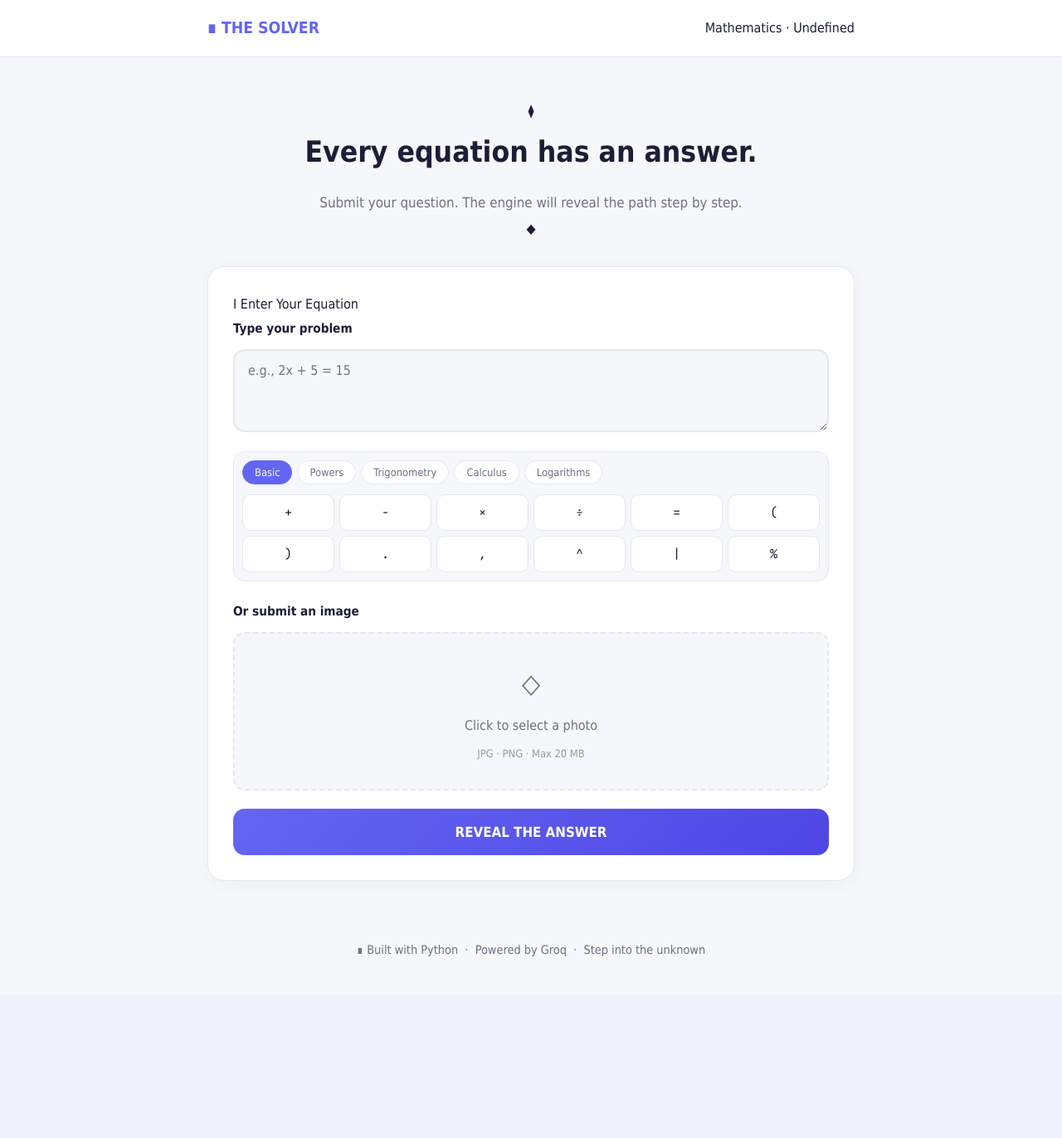
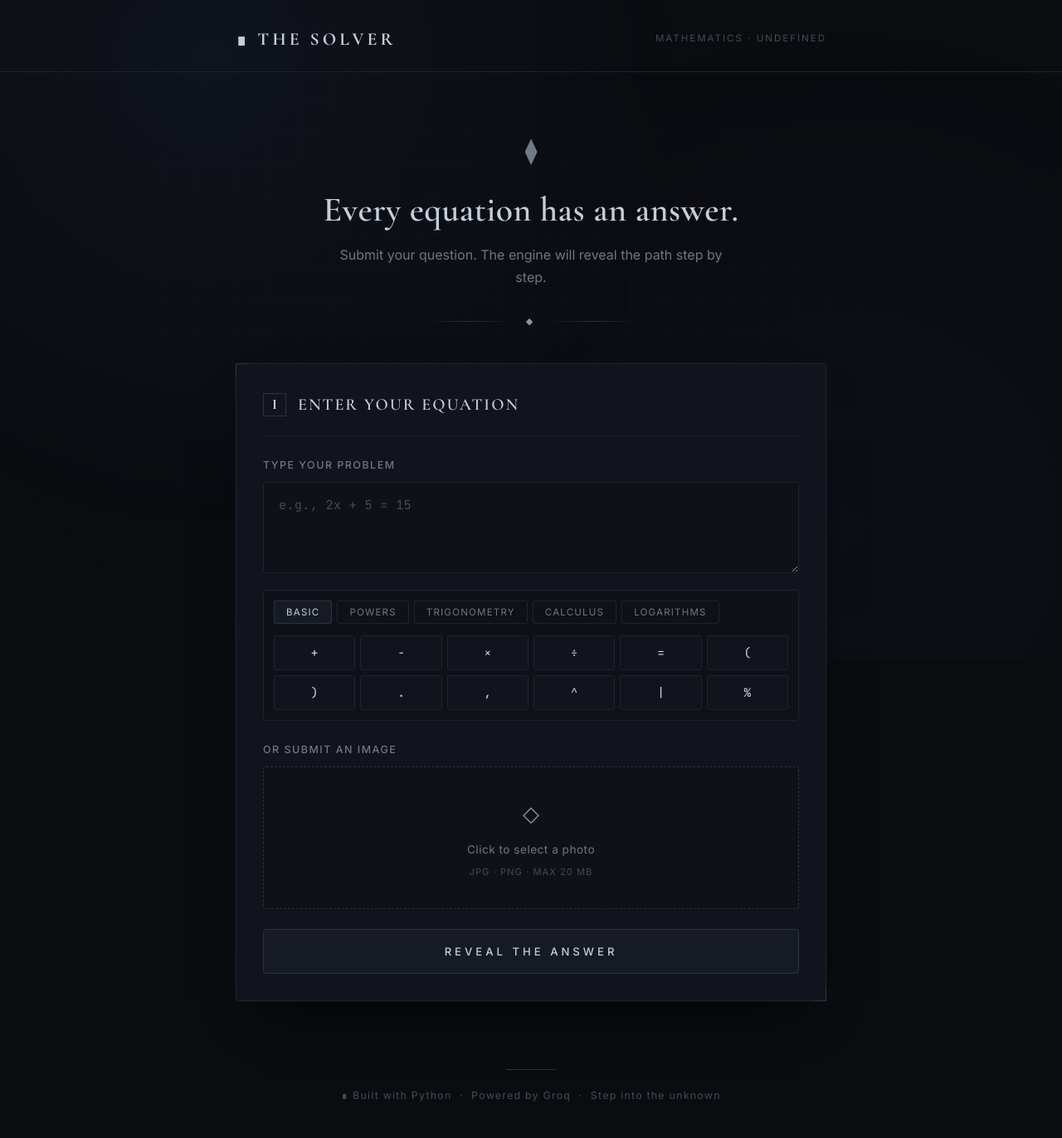
Before and after one commit to jamshidfakhri/Jmmath_solver, a Flask app: page / in a window 1280 px wide. Shown: the whole page at 83% size. Before the commit the page ends 1153 px from the top, so only its background shows below. Run offline with Flask 3, Linux system fonts and the light colour scheme.

Commit message:
Update style.css

```diff
--- a/static/style.css
+++ b/static/style.css
@@ -1,88 +1,263 @@
 * { box-sizing: border-box; margin: 0; padding: 0; }
 
 :root {
-  --bg: #f5f7fb;
-  --card: #ffffff;
-  --text: #1a1f36;
-  --text-light: #6b7280;
-  --primary: #6366f1;
-  --primary-dark: #4f46e5;
-  --border: #e5e7eb;
-  --error: #ef4444;
+  --bg: #0a0c10;
+  --bg-2: #0e1117;
+  --card: #11141c;
+  --card-2: #161a24;
+  --text: #d4d8e1;
+  --text-dim: #6f7684;
+  --text-faint: #444a58;
+  --accent: #8b95a8;
+  --accent-bright: #c5cdd9;
+  --line: #1e2330;
+  --line-bright: #2c333f;
+  --glow: rgba(139, 149, 168, 0.15);
 }
 
+html, body { height: 100%; }
+
 body {
-  font-family: 'Vazirmatn', Tahoma, sans-serif;
+  font-family: 'Inter', system-ui, sans-serif;
   background: var(--bg);
   color: var(--text);
-  line-height: 1.9;
+  line-height: 1.7;
   min-height: 100vh;
+  overflow-x: hidden;
+  position: relative;
 }
 
-.wrap { max-width: 820px; margin: 0 auto; padding: 0 20px; }
+/* ============ پس‌زمینه‌ی مرموز ============ */
+.bg-grid {
+  position: fixed;
+  inset: 0;
+  z-index: 0;
+  pointer-events: none;
+  background-image:
+    linear-gradient(rgba(139,149,168,0.03) 1px, transparent 1px),
+    linear-gradient(90deg, rgba(139,149,168,0.03) 1px, transparent 1px);
+  background-size: 40px 40px;
+  mask-image: radial-gradient(ellipse at center, black 20%, transparent 80%);
+  -webkit-mask-image: radial-gradient(ellipse at center, black 20%, transparent 80%);
+}
 
+.bg-glow {
+  position: fixed;
+  inset: 0;
+  z-index: 0;
+  pointer-events: none;
+  background:
+    radial-gradient(circle at 20% 10%, rgba(60, 80, 120, 0.12) 0%, transparent 45%),
+    radial-gradient(circle at 80% 80%, rgba(40, 50, 80, 0.10) 0%, transparent 50%);
+  animation: drift 20s ease-in-out infinite alternate;
+}
+@keyframes drift {
+  from { transform: translate(0, 0); }
+  to { transform: translate(-20px, -20px); }
+}
+
+.wrap { max-width: 760px; margin: 0 auto; padding: 0 24px; position: relative; z-index: 1; }
+
+/* ============ هدر ============ */
 header {
-  background: var(--card);
-  border-bottom: 1px solid var(--border);
-  padding: 16px 0;
-  position: sticky;
-  top: 0;
-  z-index: 10;
+  padding: 28px 0 20px;
+  border-bottom: 1px solid var(--line);
+  position: relative;
+  z-index: 1;
 }
-header .wrap { display: flex; justify-content: space-between; align-items: center; }
-.logo { font-weight: 800; font-size: 1.2rem; color: var(--primary); }
-.lang-hint { font-size: 0.85rem; color: var(--text-light); }
+header .wrap {
+  display: flex;
+  justify-content: space-between;
+  align-items: center;
+}
+.logo {
+  display: flex;
+  align-items: center;
+  gap: 12px;
+}
+.sigil {
+  color: var(--accent-bright);
+  font-size: 1.4rem;
+  text-shadow: 0 0 12px var(--glow);
+}
+.logo-text {
+  font-family: 'Cormorant Garamond', serif;
+  font-weight: 700;
+  font-size: 1.35rem;
+  letter-spacing: 4px;
+  color: var(--accent-bright);
+}
+.tagline {
+  font-size: 0.72rem;
+  letter-spacing: 2px;
+  color: var(--text-faint);
+  text-transform: uppercase;
+}
 
-.hero { padding: 50px 0 30px; text-align: center; }
-.hero h1 { font-size: clamp(1.6rem, 4vw, 2.2rem); font-weight: 800; margin-bottom: 12px; }
-.hero p { color: var(--text-light); font-size: 1.05rem; }
+/* ============ هیرو ============ */
+.hero {
+  padding: 70px 0 40px;
+  text-align: center;
+  position: relative;
+}
+.hero-sigil {
+  font-size: 1.8rem;
+  color: var(--accent);
+  opacity: 0.6;
+  margin-bottom: 20px;
+  display: inline-block;
+  animation: pulse 4s ease-in-out infinite;
+}
+@keyframes pulse {
+  0%, 100% { opacity: 0.4; transform: scale(1); }
+  50% { opacity: 0.9; transform: scale(1.08); }
+}
+.hero h1 {
+  font-family: 'Cormorant Garamond', serif;
+  font-weight: 600;
+  font-size: clamp(1.8rem, 4.5vw, 2.6rem);
+  letter-spacing: 0.5px;
+  color: var(--accent-bright);
+  margin-bottom: 14px;
+  line-height: 1.3;
+}
+.hero p {
+  color: var(--text-dim);
+  font-size: 1rem;
+  max-width: 480px;
+  margin: 0 auto 30px;
+}
+.hero-divider {
+  display: flex;
+  align-items: center;
+  justify-content: center;
+  gap: 14px;
+  max-width: 260px;
+  margin: 0 auto;
+}
+.hero-divider span:not(.dot) {
+  flex: 1;
+  height: 1px;
+  background: linear-gradient(90deg, transparent, var(--line-bright), transparent);
+}
+.hero-divider .dot {
+  color: var(--accent);
+  font-size: 0.7rem;
+  letter-spacing: 4px;
+}
 
+/* ============ کارت ============ */
 .card {
   background: var(--card);
-  border-radius: 20px;
-  padding: 30px;
-  box-shadow: 0 4px 20px rgba(0, 0, 0, 0.04);
-  border: 1px solid var(--border);
-  margin-bottom: 30px;
+  border: 1px solid var(--line);
+  border-radius: 4px;
+  padding: 32px;
+  margin-bottom: 32px;
+  position: relative;
+  box-shadow:
+    0 0 0 1px rgba(139, 149, 168, 0.04),
+    0 30px 60px -30px rgba(0, 0, 0, 0.8);
+}
+.card::before,
+.card::after {
+  content: "";
+  position: absolute;
+  width: 14px;
+  height: 14px;
+  border-color: var(--line-bright);
+  border-style: solid;
+}
+.card::before {
+  top: -1px;
+  left: -1px;
+  border-width: 1px 0 0 1px;
+}
+.card::after {
+  bottom: -1px;
+  right: -1px;
+  border-width: 0 1px 1px 0;
 }
 
-.field { margin-bottom: 22px; }
+.card-head {
+  display: flex;
+  align-items: center;
+  gap: 14px;
+  padding-bottom: 20px;
+  margin-bottom: 24px;
+  border-bottom: 1px solid var(--line);
+}
+.card-num {
+  font-family: 'Cormorant Garamond', serif;
+  font-size: 1.1rem;
+  font-weight: 700;
+  color: var(--accent-bright);
+  width: 28px;
+  height: 28px;
+  border: 1px solid var(--line-bright);
+  display: inline-flex;
+  align-items: center;
+  justify-content: center;
+  letter-spacing: 0;
+}
+.card-title {
+  font-family: 'Cormorant Garamond', serif;
+  font-size: 1.25rem;
+  font-weight: 600;
+  letter-spacing: 2px;
+  color: var(--accent-bright);
+  text-transform: uppercase;
+  flex: 1;
+}
+
+/* ============ فرم ============ */
+.field { margin-bottom: 24px; }
 .field label {
   display: block;
-  font-weight: 600;
+  font-size: 0.78rem;
+  letter-spacing: 1.5px;
+  color: var(--text-dim);
+  text-transform: uppercase;
   margin-bottom: 10px;
-  font-size: 0.95rem;
+  font-weight: 500;
 }
 
 textarea {
   width: 100%;
-  min-height: 100px;
-  padding: 14px 16px;
-  border: 2px solid var(--border);
-  border-radius: 14px;
-  font-family: 'Vazirmatn', Tahoma, sans-serif;
-  font-size: 1rem;
+  min-height: 110px;
+  padding: 16px 18px;
+  background: var(--bg-2);
+  border: 1px solid var(--line);
+  border-radius: 4px;
+  font-family: 'JetBrains Mono', monospace;
+  font-size: 0.95rem;
+  color: var(--accent-bright);
   resize: vertical;
   outline: none;
-  transition: border-color 0.2s;
-  background: var(--bg);
-  color: var(--text);
+  transition: border-color 0.25s, box-shadow 0.25s;
+  letter-spacing: 0.3px;
 }
-textarea:focus { border-color: var(--primary); background: #fff; }
+textarea::placeholder {
+  color: var(--text-faint);
+  font-family: 'JetBrains Mono', monospace;
+}
+textarea:focus {
+  border-color: var(--line-bright);
+  box-shadow: 0 0 0 3px rgba(139, 149, 168, 0.08);
+}
 
-/* ============ کیبورد ریاضی ============ */
+/* ============ کیبورد ============ */
 .math-kb {
   margin-top: 12px;
-  background: var(--bg);
-  border: 1px solid var(--border);
-  border-radius: 14px;
-  padding: 10px;
+  background: var(--bg-2);
+  border: 1px solid var(--line);
+  border-radius: 4px;
+  padding: 12px;
 }
 
 .kb-tabs {
   display: flex;
   gap: 6px;
-  margin-bottom: 10px;
+  margin-bottom: 12px;
   overflow-x: auto;
   scrollbar-width: none;
   padding-bottom: 2px;
@@ -92,21 +267,26 @@ textarea:focus { border-color: var(--primary); background: #fff; }
 .kb-tab {
   flex-shrink: 0;
   padding: 6px 14px;
-  background: var(--card);
-  border: 1px solid var(--border);
-  border-radius: 20px;
-  font-family: 'Vazirmatn', Tahoma, sans-serif;
-  font-size: 0.8rem;
-  color: var(--text-light);
+  background: transparent;
+  border: 1px solid var(--line);
+  border-radius: 2px;
+  font-family: 'Inter', sans-serif;
+  font-size: 0.72rem;
+  letter-spacing: 1.2px;
+  color: var(--text-dim);
   cursor: pointer;
   transition: all 0.2s;
   white-space: nowrap;
+  text-transform: uppercase;
 }
-.kb-tab:hover { background: #eef2ff; color: var(--primary); }
+.kb-tab:hover {
+  color: var(--accent-bright);
+  border-color: var(--line-bright);
+}
 .kb-tab.active {
-  background: var(--primary);
-  color: #fff;
-  border-color: var(--primary);
+  background: var(--card-2);
+  color: var(--accent-bright);
+  border-color: var(--line-bright);
 }
 
 .kb-panel {
@@ -118,13 +298,13 @@ textarea:focus { border-color: var(--primary); background: #fff; }
 
 .kb-panel button {
   width: 100%;
-  height: 44px;
+  height: 42px;
   padding: 0;
   background: var(--card);
-  border: 1px solid var(--border);
-  border-radius: 10px;
+  border: 1px solid var(--line);
+  border-radius: 3px;
   font-family: 'JetBrains Mono', monospace;
-  font-size: 0.95rem;
+  font-size: 0.9rem;
   color: var(--text);
   cursor: pointer;
   transition: all 0.15s;
@@ -133,71 +313,107 @@ textarea:focus { border-color: var(--primary); background: #fff; }
   justify-content: center;
 }
 .kb-panel button:hover {
-  background: var(--primary);
-  color: #fff;
-  border-color: var(--primary);
-  transform: translateY(-2px);
+  background: var(--card-2);
+  color: var(--accent-bright);
+  border-color: var(--line-bright);
+  transform: translateY(-1px);
 }
-.kb-panel button:active { transform: scale(0.94); }
+.kb-panel button:active { transform: scale(0.95); }
 
 @media (max-width: 600px) {
   .kb-panel { grid-template-columns: repeat(4, 1fr); }
-  .kb-panel button { height: 40px; font-size: 0.85rem; }
-  .kb-tab { font-size: 0.75rem; padding: 5px 10px; }
+  .kb-panel button { height: 38px; font-size: 0.8rem; }
 }
 
 /* ============ آپلود ============ */
 .upload-area {
-  border: 2px dashed var(--border);
-  border-radius: 14px;
-  padding: 30px 20px;
+  border: 1px dashed var(--line-bright);
+  border-radius: 4px;
+  padding: 34px 20px;
   text-align: center;
   cursor: pointer;
-  transition: border-color 0.2s, background 0.2s;
-  background: var(--bg);
+  transition: border-color 0.25s, background 0.25s;
+  background: var(--bg-2);
 }
-.upload-area:hover { border-color: var(--primary); background: #f0f2ff; }
-.upload-text { display: flex; flex-direction: column; gap: 6px; color: var(--text-light); }
-.upload-icon { font-size: 32px; }
-.upload-hint { font-size: 0.8rem; opacity: 0.7; }
+.upload-area:hover {
+  border-color: var(--accent);
+  background: var(--card);
+}
+.upload-text {
+  display: flex;
+  flex-direction: column;
+  gap: 6px;
+  color: var(--text-dim);
+}
+.upload-icon {
+  font-size: 26px;
+  color: var(--accent);
+  margin-bottom: 4px;
+}
+.upload-main {
+  font-size: 0.85rem;
+  letter-spacing: 0.5px;
+}
+.upload-hint {
+  font-size: 0.7rem;
+  color: var(--text-faint);
+  letter-spacing: 1px;
+  text-transform: uppercase;
+}
 
 .preview { display: none; margin-top: 15px; }
 .preview img {
   max-width: 100%;
   max-height: 260px;
-  border-radius: 12px;
-  border: 1px solid var(--border);
+  border-radius: 3px;
+  border: 1px solid var(--line-bright);
 }
 
-/* ============ دکمه حل ============ */
+/* ============ دکمه ============ */
 .solve-btn {
   width: 100%;
-  height: 56px;
-  background: linear-gradient(135deg, var(--primary), var(--primary-dark));
-  color: #fff;
-  border: none;
-  border-radius: 14px;
-  font-family: 'Vazirmatn', Tahoma, sans-serif;
-  font-size: 1.05rem;
-  font-weight: 700;
+  height: 54px;
+  background: var(--card-2);
+  color: var(--accent-bright);
+  border: 1px solid var(--line-bright);
+  border-radius: 4px;
+  font-family: 'Inter', sans-serif;
+  font-size: 0.82rem;
+  font-weight: 500;
+  letter-spacing: 4px;
+  text-transform: uppercase;
   cursor: pointer;
-  transition: transform 0.2s, box-shadow 0.2s;
+  transition: all 0.25s;
   display: flex;
   align-items: center;
   justify-content: center;
   gap: 10px;
+  position: relative;
+  overflow: hidden;
+}
+.solve-btn::before {
+  content: "";
+  position: absolute;
+  inset: 0;
+  background: linear-gradient(90deg, transparent, rgba(197, 205, 217, 0.08), transparent);
+  transform: translateX(-100%);
+  transition: transform 0.6s;
+}
+.solve-btn:hover:not(:disabled)::before {
+  transform: translateX(100%);
 }
 .solve-btn:hover:not(:disabled) {
-  transform: translateY(-2px);
-  box-shadow: 0 12px 25px rgba(99, 102, 241, 0.35);
+  border-color: var(--accent);
+  color: #fff;
+  box-shadow: 0 0 30px -5px var(--glow);
 }
-.solve-btn:disabled { opacity: 0.7; cursor: not-allowed; }
+.solve-btn:disabled { opacity: 0.5; cursor: not-allowed; }
 
 .btn-loader {
-  width: 20px;
-  height: 20px;
-  border: 3px solid rgba(255,255,255,0.3);
-  border-top-color: #fff;
+  width: 18px;
+  height: 18px;
+  border: 2px solid var(--line-bright);
+  border-top-color: var(--accent-bright);
   border-radius: 50%;
   animation: spin 0.8s linear infinite;
 }
@@ -206,67 +422,109 @@ textarea:focus { border-color: var(--primary); background: #fff; }
 /* ============ نتیجه ============ */
 .result {
   background: var(--card);
-  border-radius: 20px;
-  padding: 30px;
-  border: 1px solid var(--border);
-  box-shadow: 0 4px 20px rgba(0, 0, 0, 0.04);
-  margin-bottom: 30px;
-  animation: fadeIn 0.4s ease;
+  border: 1px solid var(--line);
+  border-radius: 4px;
+  padding: 32px;
+  margin-bottom: 32px;
+  position: relative;
+  animation: fadeIn 0.5s ease;
+  box-shadow:
+    0 0 0 1px rgba(139, 149, 168, 0.06),
+    0 30px 60px -30px rgba(0, 0, 0, 0.8);
 }
-@keyframes fadeIn { from { opacity: 0; transform: translateY(10px); } to { opacity: 1; transform: none; } }
+.result::before,
+.result::after {
+  content: "";
+  position: absolute;
+  width: 14px;
+  height: 14px;
+  border-color: var(--accent);
+  border-style: solid;
+}
+.result::before {
+  top: -1px;
+  left: -1px;
+  border-width: 1px 0 0 1px;
+}
+.result::after {
+  bottom: -1px;
+  right: -1px;
+  border-width: 0 1px 1px 0;
+}
+@keyframes fadeIn {
+  from { opacity: 0; transform: translateY(12px); }
+  to { opacity: 1; transform: none; }
+}
 
-.result-head {
-  display: flex;
-  justify-content: space-between;
-  align-items: center;
-  padding-bottom: 15px;
-  border-bottom: 1px solid var(--border);
-  margin-bottom: 20px;
+.copy-btn {
+  background: transparent;
+  border: 1px solid var(--line);
+  border-radius: 3px;
+  padding: 6px 12px;
+  cursor: pointer;
+  font-size: 0.95rem;
+  color: var(--text-dim);
+  transition: all 0.2s;
 }
-.result-head h2 { font-size: 1.2rem; color: var(--primary); }
-.copy-btn {
-  background: var(--bg);
-  border: 1px solid var(--border);
-  border-radius: 10px;
-  padding: 8px 12px;
-  cursor: pointer;
-  font-size: 1rem;
-  transition: background 0.2s;
+.copy-btn:hover {
+  color: var(--accent-bright);
+  border-color: var(--line-bright);
 }
-.copy-btn:hover { background: #eef2ff; }
 
 .result-body {
-  font-size: 1rem;
-  line-height: 2.4;
+  font-family: 'JetBrains Mono', monospace;
+  font-size: 0.95rem;
+  line-height: 2.6;
+  color: var(--text);
+  text-align: center;
   word-wrap: break-word;
-  text-align: center;
+  padding-top: 4px;
+}
+.result-body .katex {
+  color: var(--accent-bright);
 }
 .result-body .katex-display {
-  margin: 12px 0;
+  margin: 18px 0;
   overflow-x: auto;
   overflow-y: hidden;
+}
+.result-body .katex-display > .katex {
+  text-shadow: 0 0 20px rgba(197, 205, 217, 0.08);
 }
 
 /* ============ خطا ============ */
 .error {
-  background: #fef2f2;
-  border: 1px solid #fecaca;
-  color: var(--error);
+  background: #17090c;
+  border: 1px solid #3a1418;
+  color: #d88a8a;
   padding: 16px 20px;
-  border-radius: 14px;
-  margin-bottom: 30px;
-  font-size: 0.9rem;
+  border-radius: 4px;
+  margin-bottom: 32px;
+  font-size: 0.88rem;
+  font-family: 'JetBrains Mono', monospace;
 }
 
+/* ============ فوتر ============ */
 footer {
+  padding: 50px 0 40px;
   text-align: center;
-  padding: 40px 20px;
-  color: var(--text-light);
-  font-size: 0.9rem;
+  color: var(--text-faint);
+  font-size: 0.78rem;
+  letter-spacing: 1.2px;
+  position: relative;
+  z-index: 1;
+}
+.foot-line {
+  width: 60px;
+  height: 1px;
+  background: var(--line-bright);
+  margin: 0 auto 20px;
 }
 
 @media (max-width: 600px) {
-  .card { padding: 22px; border-radius: 16px; }
-  .hero { padding: 30px 0 20px; }
-  .result { padding: 22px; }
+  .card, .result { padding: 22px 18px; }
+  .hero { padding: 50px 0 30px; }
+  .logo-text { font-size: 1.05rem; letter-spacing: 3px; }
+  .tagline { display: none; }
+  .card-title { font-size: 1.05rem; letter-spacing: 1.5px; }
 }
```
